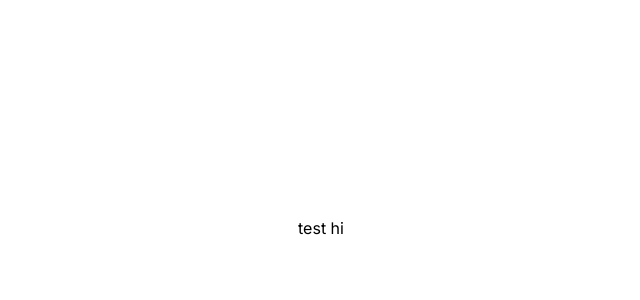
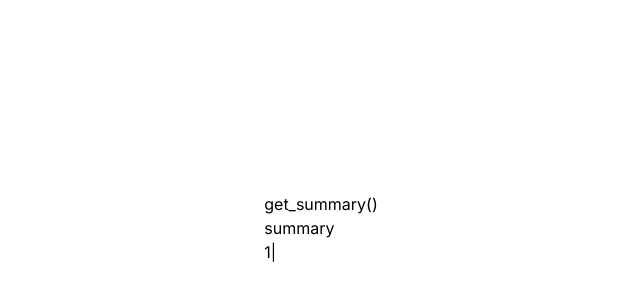
Before and after one commit to sarahrdickerson/sarahrdickerson.github.io, a Next.js app: page / in a window 1280 px wide. Shown: the part 172-472 px from the top of the page, without its empty margins (319-959 px from the left). Built offline with nearby package versions, Linux system fonts and the light colour scheme.

Commit message:
added typewriter

```diff
--- a/app/page.js
+++ b/app/page.js
@@ -1,4 +1,5 @@
 import Image from "next/image";
+import Typewriter from "@/components/typewriter";
 
 export default function Home() {
   return (
@@ -7,7 +8,7 @@ export default function Home() {
         className="h-screen w-full flex flex-row justify-center items-center p-10"
         id="home"
       >
-        <h1>test hi</h1>
+        <Typewriter />
       </div>
     </div>
   );
--- /dev/null
+++ b/components/typewriter.js
@@ -0,0 +1,26 @@
+"use client";
+import React from "react";
+import Typed from "typed.js";
+
+export default function Typewriter() {
+  // Create reference to store the DOM element containing the animation
+  const el = React.useRef(null);
+
+  React.useEffect(() => {
+    const typed = new Typed(el.current, {
+      strings: ["get_summary()<br/>^1500 `summary</br>1`"],
+      typeSpeed: 150,
+    });
+
+    return () => {
+      // Destroy Typed instance during cleanup to stop animation
+      typed.destroy();
+    };
+  }, []);
+
+  return (
+    <div className="App">
+      <span ref={el} />
+    </div>
+  );
+}
```
Also changed, not shown: package.json (+5 -4 lines), 1 other file (tests, documents, lock files or other folders).
